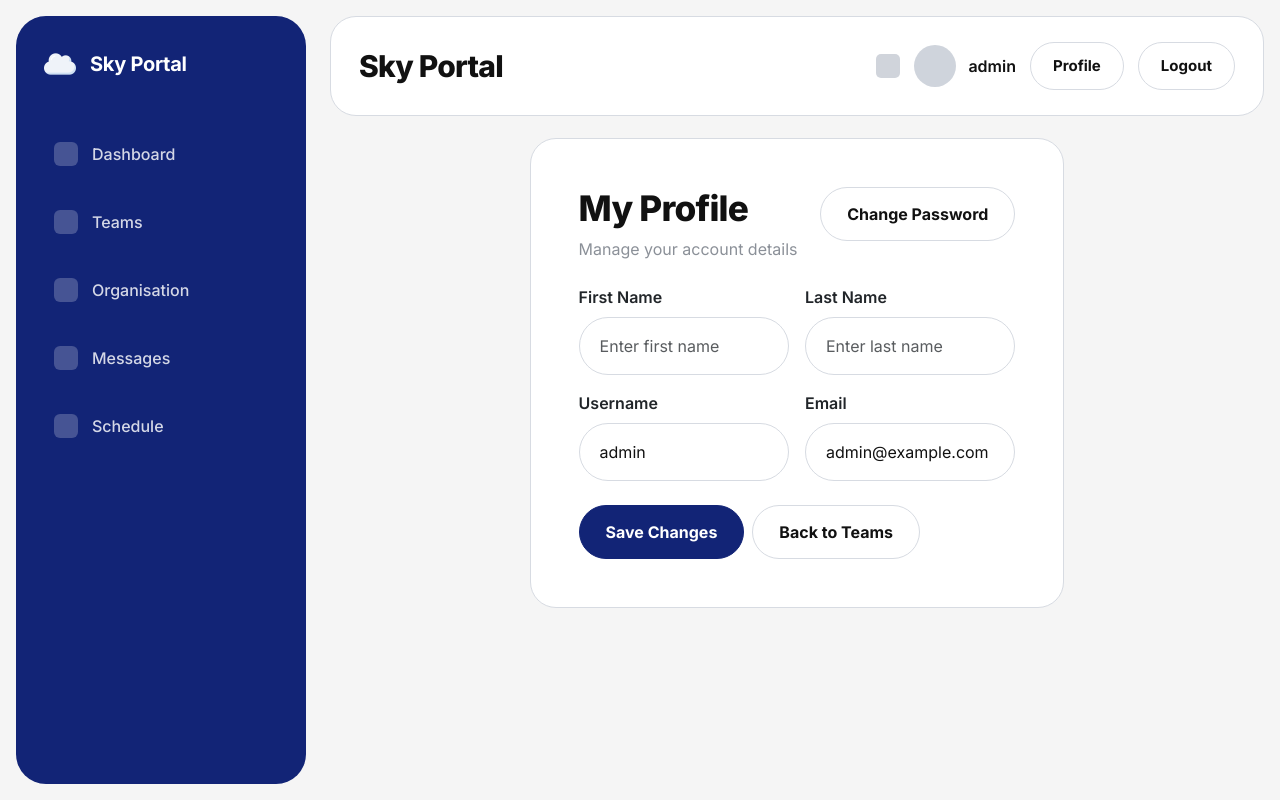
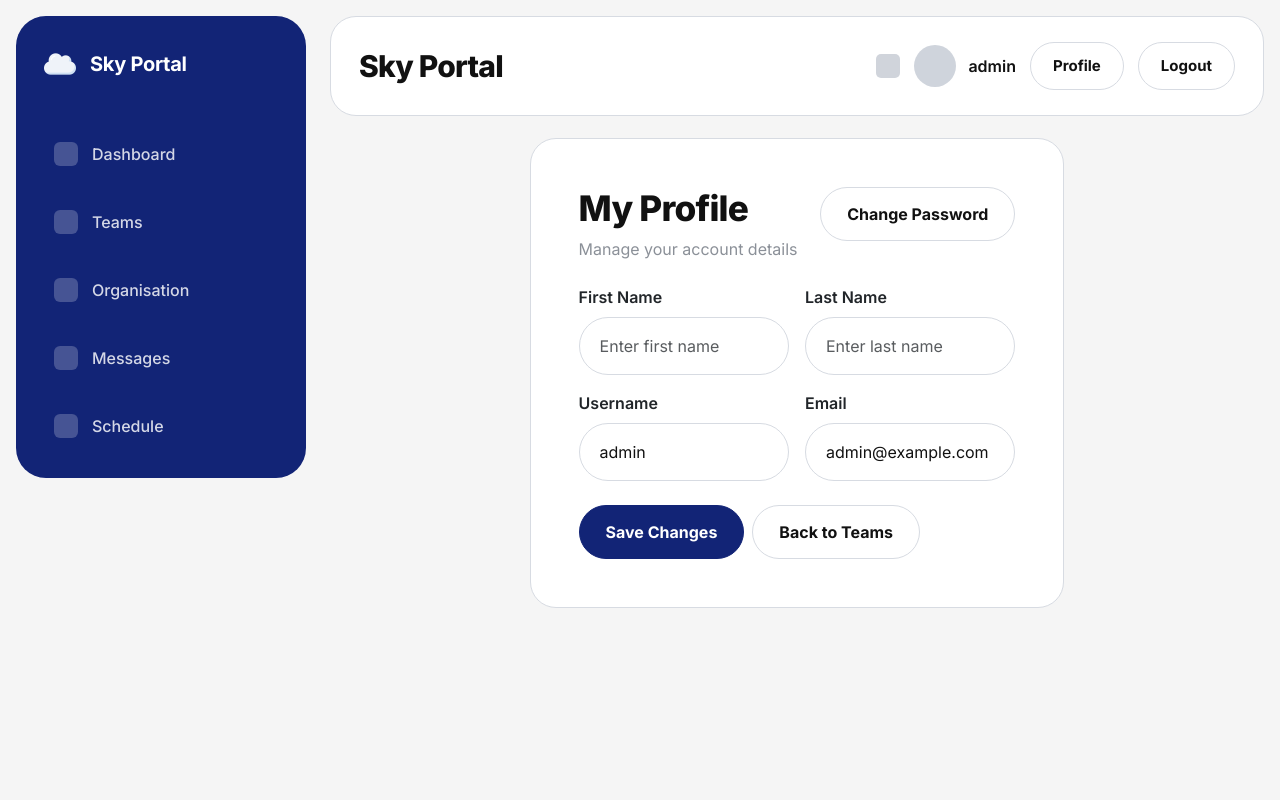
Before and after one commit to RAYANE8LOUNIS/Hproject, a Django app: page /teams/profile/ in a window 1280 px wide. Run offline with Django 5.2, Linux system fonts and the light colour scheme; a user stored in the database is signed in.

Commit message:
Adjusted sidebar layout and styling

```diff
--- a/Hproject-backend/static/css/styles.css
+++ b/Hproject-backend/static/css/styles.css
@@ -40,17 +40,21 @@ body {
     gap: 24px;
     padding: 16px;
     background: var(--bg);
+    align-items: flex-start;
 }
 
 .app-sidebar {
     width: 290px;
     flex-shrink: 0;
+}
+
+.app-sidebar-inner {
     background: var(--primary);
     border-radius: 30px;
     padding: 20px 18px 24px;
-    display: flex;
+    display: inline-flex;
     flex-direction: column;
-    min-height: calc(100vh - 32px);
+    width: 100%;
 }
 
 .app-main {
--- a/Hproject-backend/templates/base.html
+++ b/Hproject-backend/templates/base.html
@@ -20,6 +20,7 @@
     <div class="app-layout">
 
         <aside class="app-sidebar">
+            <div class="app-sidebar-inner">
                 <div class="sidebar-brand">
                     <div class="top-shell-brand d-flex align-items-center gap-2">
                         <img src="{% static 'images/cloud.png' %}" alt="Sky Logo" style="height: 32px;">
@@ -53,6 +54,7 @@
                         <span>Schedule</span>
                     </a>
                 </nav>
+            </div>
         </aside>
 
         <div class="app-main">
```
Lines whose indentation alone changed are shown as unchanged.
